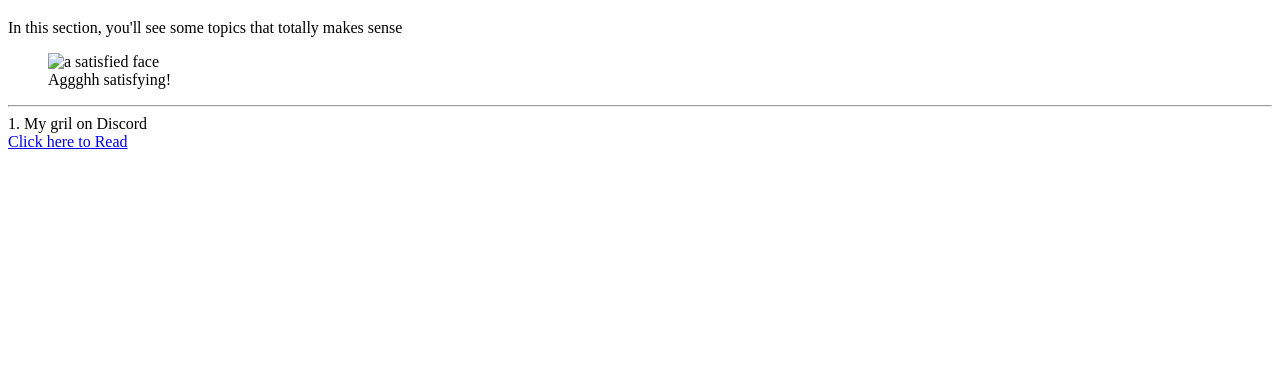
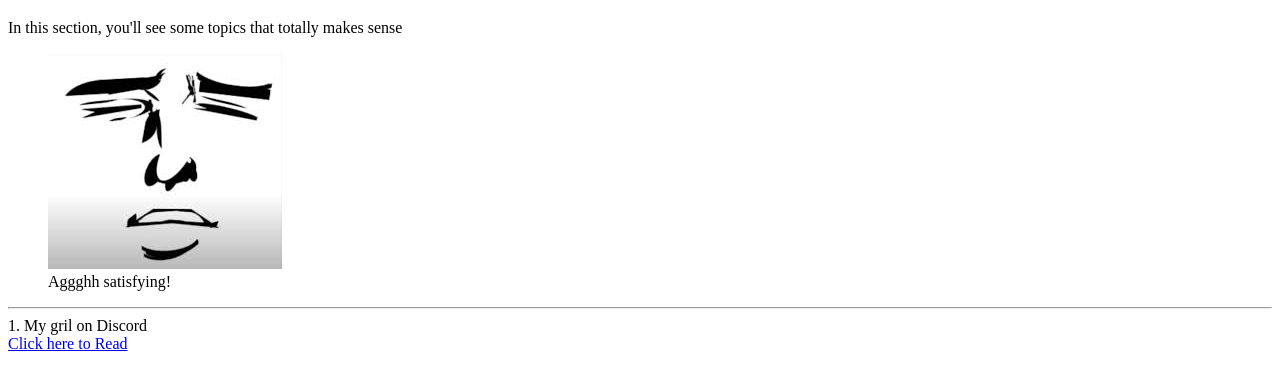
Before and after one commit to Anthony-0801/relearning-html, a plain HTML site: page recipes/love.html in a window 1280 px wide. Shown: the part 131-518 px from the top of the page. Drawn offline with Linux system fonts and the light colour scheme.

Commit message:
Changing link in love html to fix gitpages

```diff
--- a/recipes/love.html
+++ b/recipes/love.html
@@ -20,7 +20,7 @@
         <h1>Recipes for Love</h1>
         <p>In this section, you'll see some topics that totally makes sense</p>
         <figure>
-            <img src="pics/satisfied-face.jpeg" alt="a satisfied face">
+            <img src="../pics/satisfied-face.jpeg" alt="a satisfied face">
             <figcaption>Aggghh satisfying!</figcaption>
         </figure>
         <hr>
```
